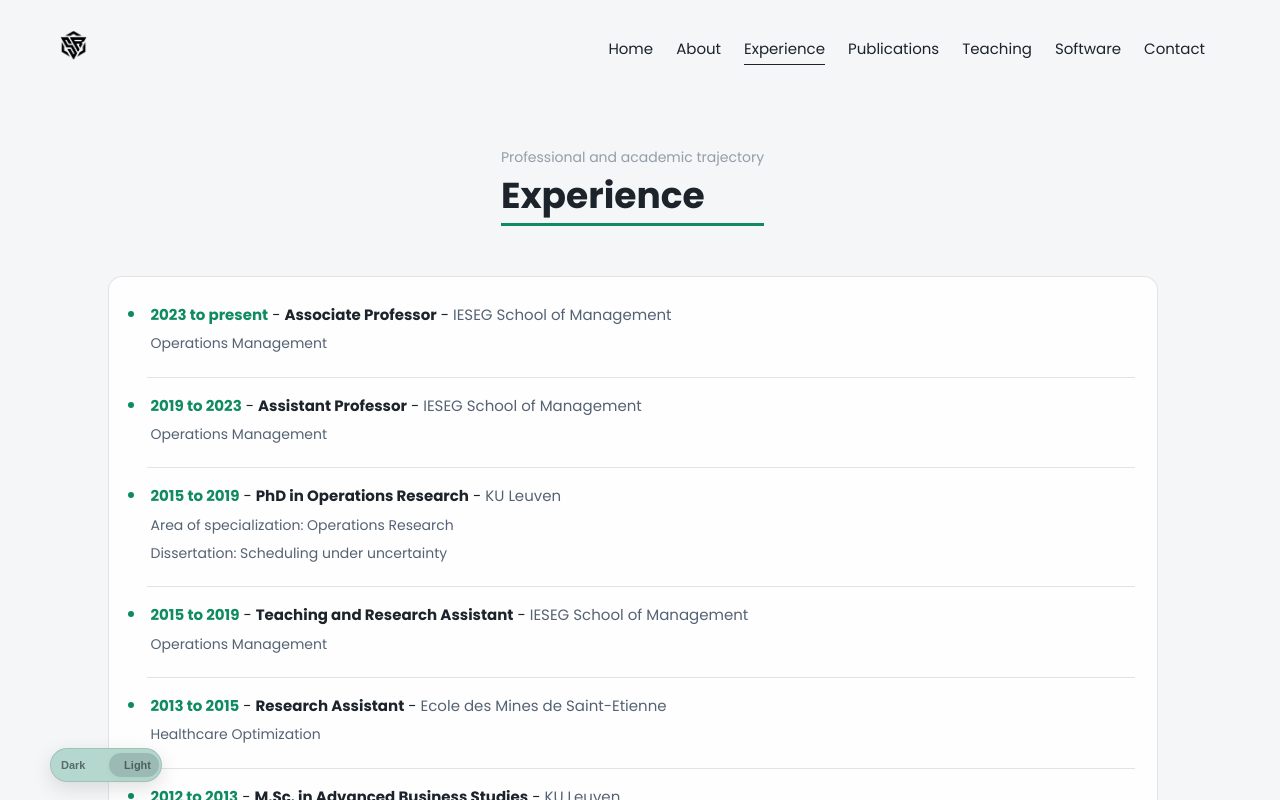
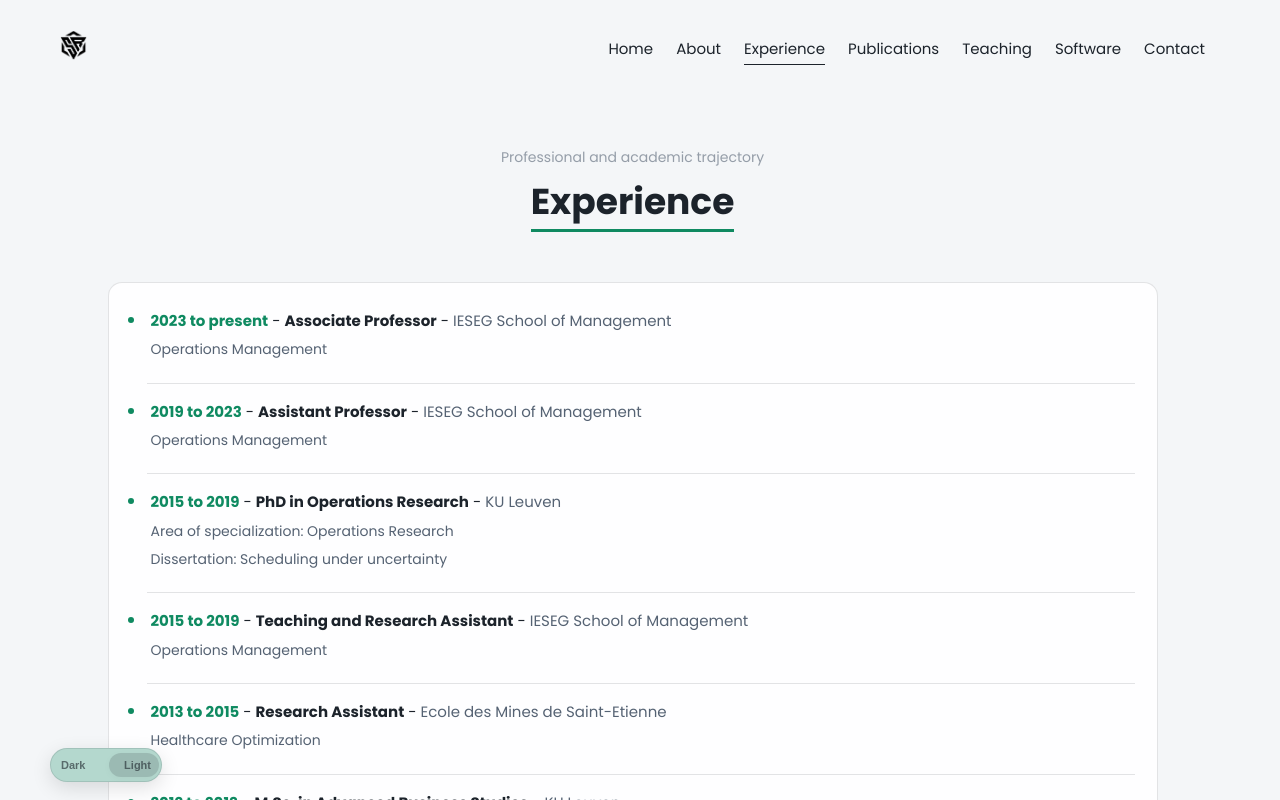
Before and after one commit to salimrostami/salimReact, a React (Create React App) app: page /#/experience in a window 1280 px wide. Shown: the top 800 px of the page. Built offline with nearby package versions, Linux system fonts and the light colour scheme.

Commit message:
small bug fix for title misalignment

```diff
--- a/src/components/PageHeader.js
+++ b/src/components/PageHeader.js
@@ -1,8 +1,8 @@
 const PageHeader = ({ title, description }) => (
-  <>
+  <div className="pageHeader">
     <p className="pageDescription">{description}</p>
     <h3 className="pageTitle">{title}</h3>
-  </>
+  </div>
 );
 
 export default PageHeader;
--- a/src/index.css
+++ b/src/index.css
@@ -81,16 +81,26 @@ body {
   background-color: var(--hl-color);
   color: var(--text-color);
 }
+
+.pageHeader {
+  display: flex;
+  flex-direction: column;
+  align-items: center;
+  text-align: center;
+}
+
 .pageTitle {
   color: var(--text-color);
   font-size: 36px;
   border-bottom: 3px solid var(--hl-color);
   margin-bottom: var(--spacing);
+  display: inline-block;
 }
 
 .pageDescription {
   color: var(--grey);
   font-size: 14px;
+  margin-bottom: 6px;
 }
 
 .socialIcons .icon {
```
